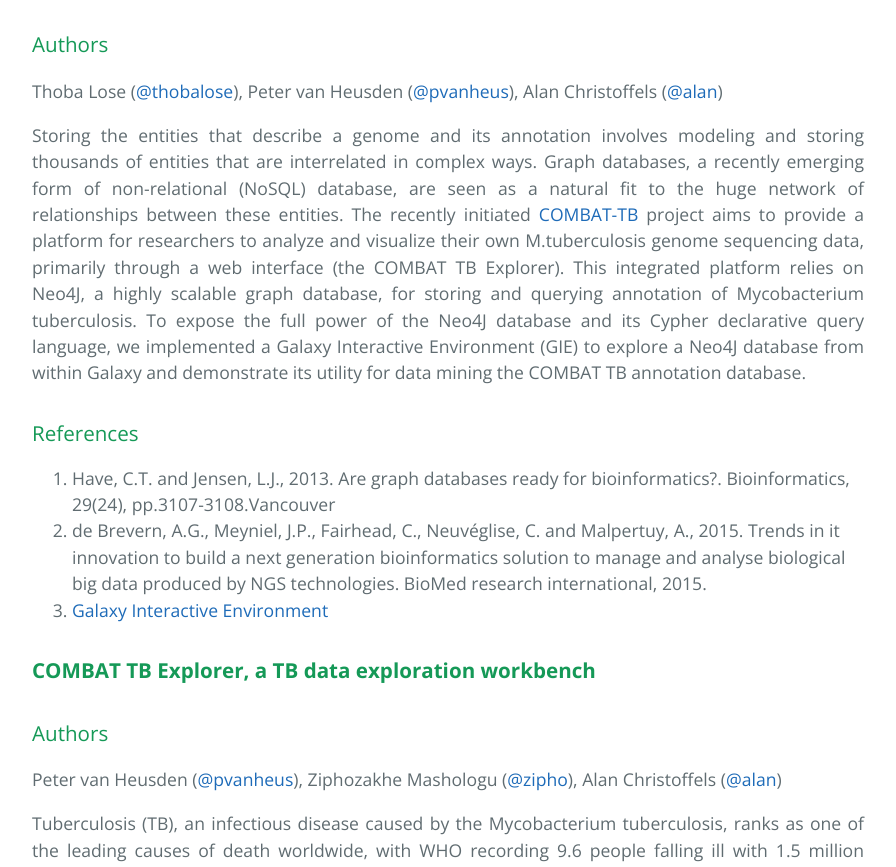
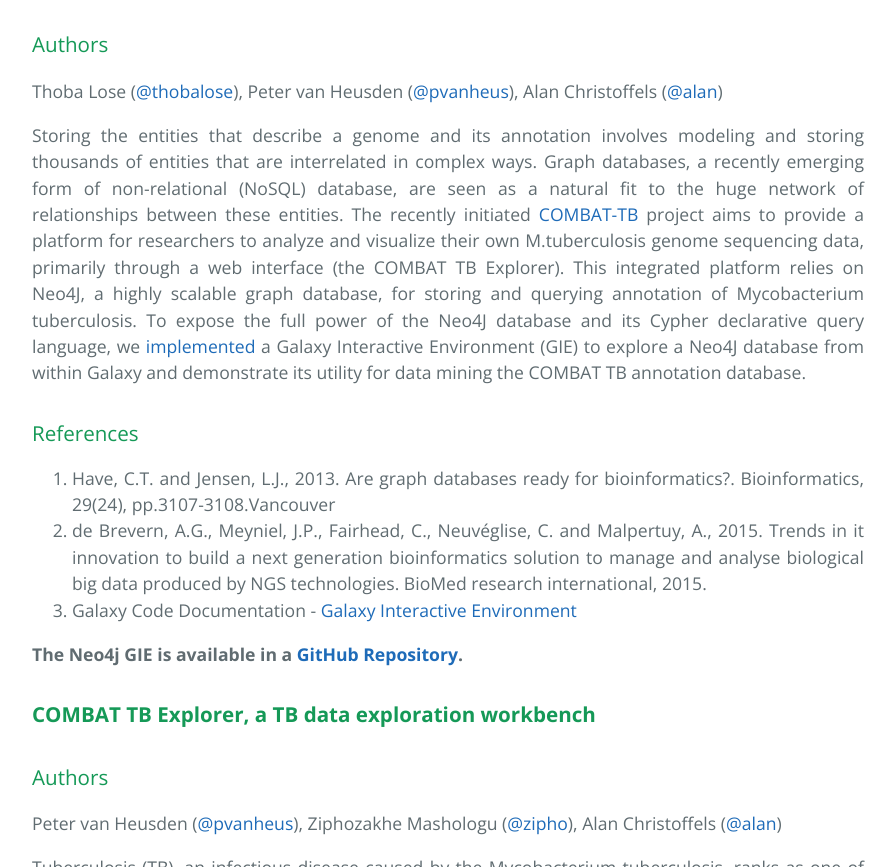
Before and after one commit to SANBI-SA-archive/GCC2016, a plain HTML site: page index.html in a window 1280 px wide. Shown: the part 555-1422 px from the top of the page, without its empty margins (192-1088 px from the left). Drawn offline with nearby package versions, Linux system fonts and the light colour scheme.

Commit message:
Content update.

```diff
--- a/index.html
+++ b/index.html
@@ -30,15 +30,17 @@
 
 <p>Thoba Lose (<a href="https://github.com/thobalose" class="user-mention">@thobalose</a>), Peter van Heusden (<a href="https://github.com/pvanheus" class="user-mention">@pvanheus</a>), Alan Christoffels (<a href="http://christoffels.sanbi.ac.za/joomla/" class="user-mention">@alan</a>)</p>
 
-<p align="justify">Storing the entities that describe a genome and its annotation involves modeling and storing thousands of entities that are interrelated in complex ways. Graph databases, a recently emerging form of non-relational (NoSQL) database, are seen as a natural fit to the huge network of relationships between these entities. The recently initiated <a href="http://christoffels.sanbi.ac.za/joomla/index.php/projects/combat-tb">COMBAT-TB</a> project aims to provide a platform for researchers to analyze and visualize their own M.tuberculosis genome sequencing data, primarily through a web interface (the COMBAT TB Explorer). This integrated platform relies on Neo4J, a highly scalable graph database, for storing and querying annotation of Mycobacterium tuberculosis. To expose the full power of the Neo4J database and its Cypher declarative query language, we implemented a Galaxy Interactive Environment (GIE) to explore a Neo4J database from within Galaxy and demonstrate its utility for data mining the COMBAT TB annotation database.</p>
+<p align="justify">Storing the entities that describe a genome and its annotation involves modeling and storing thousands of entities that are interrelated in complex ways. Graph databases, a recently emerging form of non-relational (NoSQL) database, are seen as a natural fit to the huge network of relationships between these entities. The recently initiated <a href="http://christoffels.sanbi.ac.za/joomla/index.php/projects/combat-tb">COMBAT-TB</a> project aims to provide a platform for researchers to analyze and visualize their own M.tuberculosis genome sequencing data, primarily through a web interface (the COMBAT TB Explorer). This integrated platform relies on Neo4J, a highly scalable graph database, for storing and querying annotation of Mycobacterium tuberculosis. To expose the full power of the Neo4J database and its Cypher declarative query language, we <a href="https://github.com/SANBI-SA/neo4j_galaxy_ie">implemented</a> a Galaxy Interactive Environment (GIE) to explore a Neo4J database from within Galaxy and demonstrate its utility for data mining the COMBAT TB annotation database.</p>
 
 <h3><a id="authors-and-contributors" class="anchor" href="#authors-and-contributors" aria-hidden="true"><span aria-hidden="true" class="octicon octicon-link"></span></a>References</h3>
 
-<ol align="left" type="1">
+<ol align="justify" type="1">
   <li>Have, C.T. and Jensen, L.J., 2013. Are graph databases ready for bioinformatics?. Bioinformatics, 29(24), pp.3107-3108.Vancouver</li>
   <li>de Brevern, A.G., Meyniel, J.P., Fairhead, C., Neuvéglise, C. and Malpertuy, A., 2015. Trends in it innovation to build a next generation bioinformatics solution to manage and analyse biological big data produced by NGS technologies. BioMed research international, 2015.</li>
-  <li><a href="https://docs.galaxyproject.org/en/master/admin/interactive_environments.html">Galaxy Interactive Environment</a></li>
+  <li>Galaxy Code Documentation - <a href="https://docs.galaxyproject.org/en/master/admin/interactive_environments.html">Galaxy Interactive Environment</a></li>
 </ol>
+
+<p><b>The Neo4j GIE is available in a <a href="https://github.com/SANBI-SA/neo4j_galaxy_ie">GitHub Repository</a>.</b></p>
 
 <h3><a id="creating-pages-manually" class="anchor" href="#creating-pages-manually" aria-hidden="true"><span aria-hidden="true" class="octicon octicon-link"></span></a><b>COMBAT TB Explorer, a TB data exploration workbench</b></h3>
 
```
